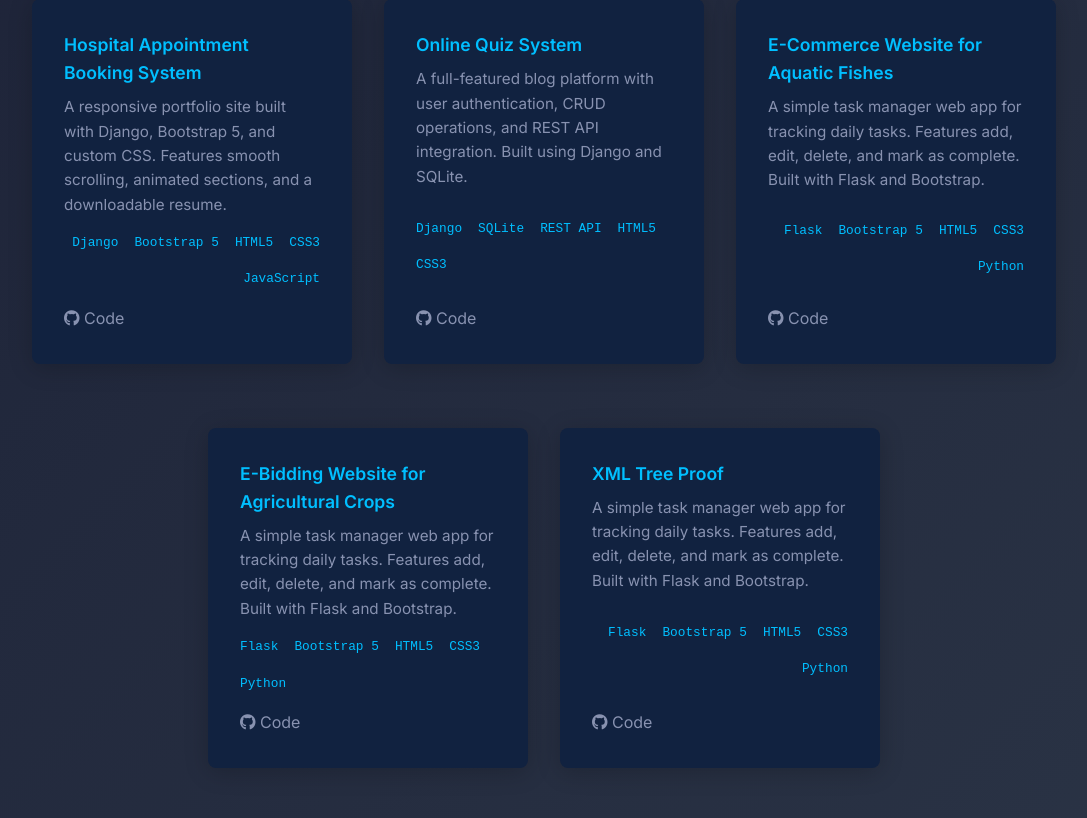
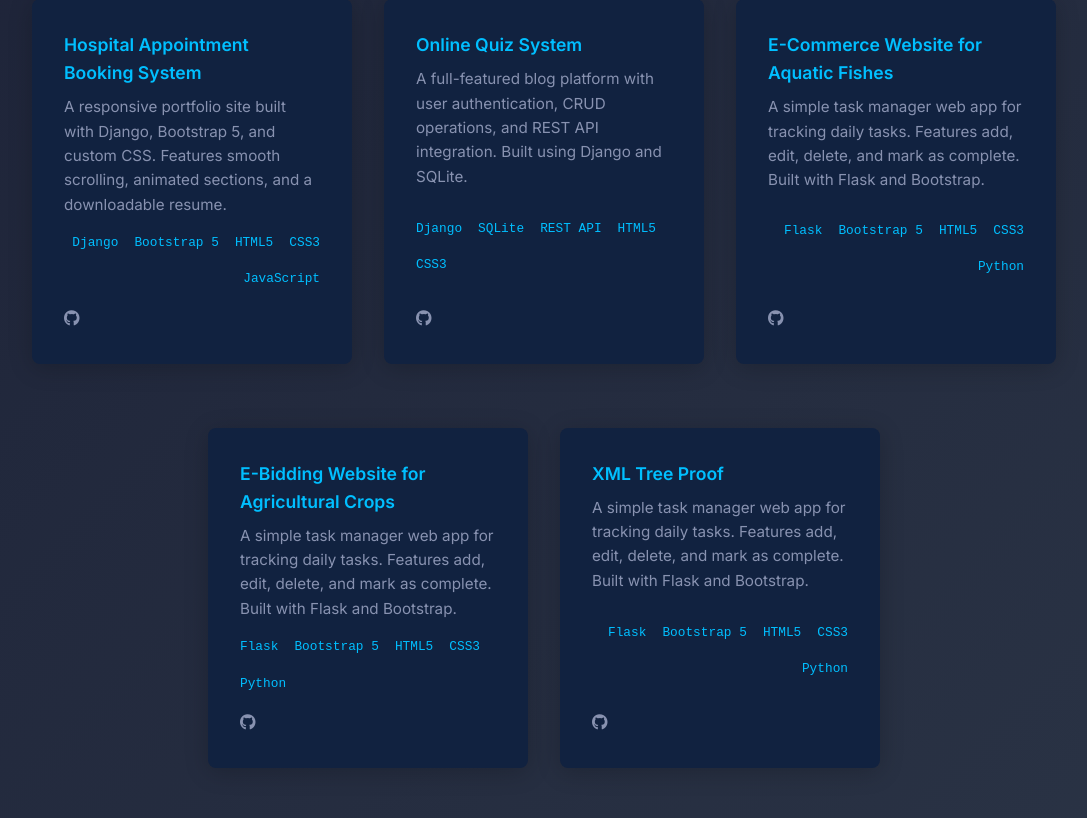
Before and after one commit to Herwinstenil/My-Personal-Portfolio, a Django app: page / in a window 1280 px wide. Shown: the part 4291-5109 px from the top of the page, without its empty margins (96-1183 px from the left). Run offline with Django 5.2, Linux system fonts and the light colour scheme.

Commit message:
Portfolio

```diff
--- a/Folio/Developer/templates/home.html
+++ b/Folio/Developer/templates/home.html
@@ -1137,7 +1137,7 @@
             <li>JavaScript</li>
           </ul>
           <div class="project-links">
-            <a href="https://github.com/herwinstenil/portfolio" target="_blank"><i class="fab fa-github"></i> Code</a>
+            <a href="https://github.com/herwinstenil/portfolio" target="_blank"><i class="fab fa-github"></i></a>
           </div>
         </div>
 
@@ -1154,8 +1154,7 @@
             <li>CSS3</li>
           </ul>
           <div class="project-links">
-            <a href="https://github.com/herwinstenil/blog-platform" target="_blank"><i class="fab fa-github"></i>
-              Code</a>
+            <a href="https://github.com/herwinstenil/blog-platform" target="_blank"><i class="fab fa-github"></i></a>
           </div>
         </div>
 
@@ -1172,8 +1171,7 @@
             <li>Python</li>
           </ul>
           <div class="project-links">
-            <a href="https://github.com/herwinstenil/task-manager" target="_blank"><i class="fab fa-github"></i>
-              Code</a>
+            <a href="https://github.com/herwinstenil/task-manager" target="_blank"><i class="fab fa-github"></i></a>
           </div>
         </div>
 
@@ -1190,8 +1188,7 @@
             <li>Python</li>
           </ul>
           <div class="project-links">
-            <a href="https://github.com/herwinstenil/task-manager" target="_blank"><i class="fab fa-github"></i>
-              Code</a>
+            <a href="https://github.com/herwinstenil/task-manager" target="_blank"><i class="fab fa-github"></i></a>
           </div>
         </div>
 
@@ -1208,8 +1205,7 @@
             <li>Python</li>
           </ul>
           <div class="project-links">
-            <a href="https://github.com/herwinstenil/task-manager" target="_blank"><i class="fab fa-github"></i>
-              Code</a>
+            <a href="https://github.com/herwinstenil/task-manager" target="_blank"><i class="fab fa-github"></i></a>
           </div>
         </div>
       </div>
```
